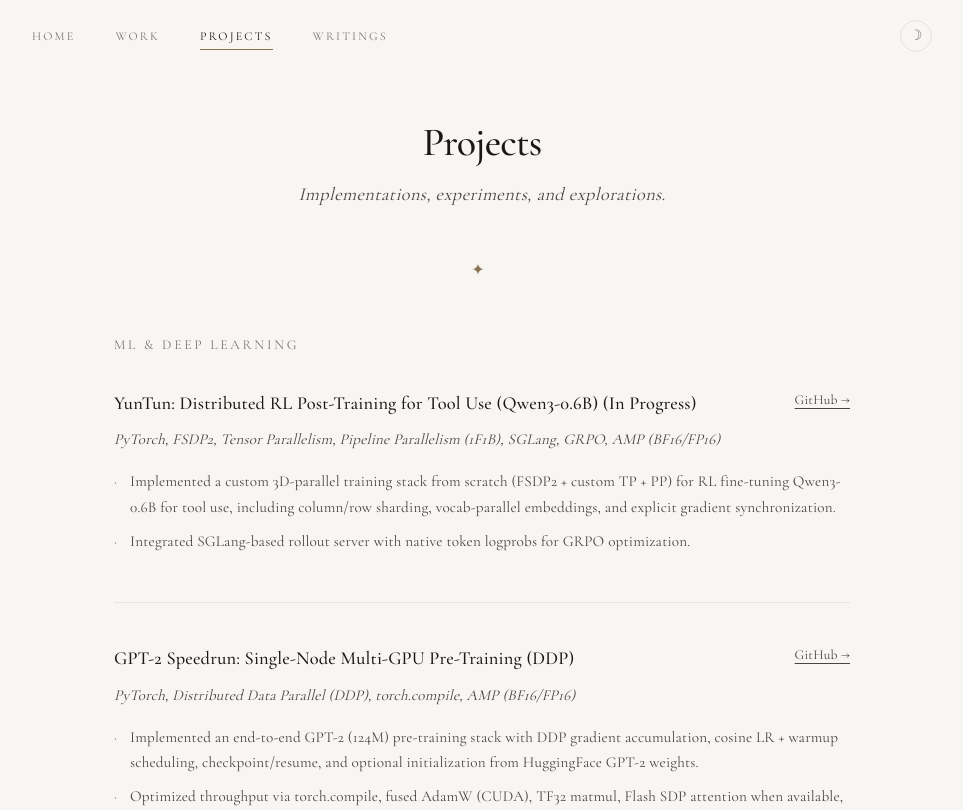
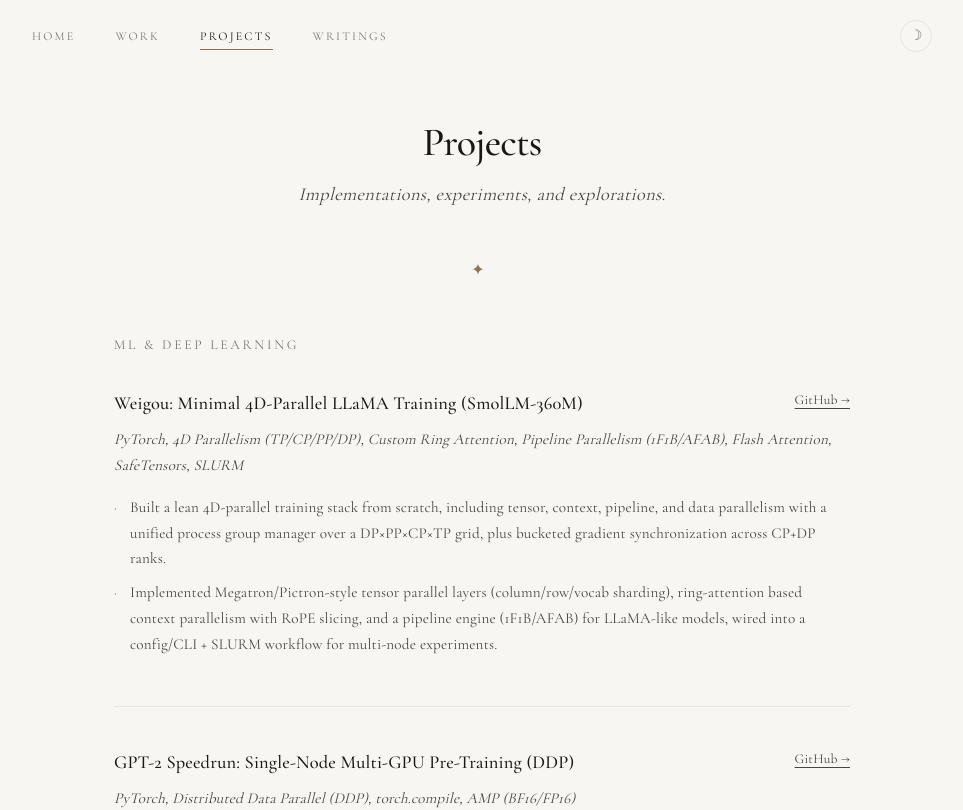
Before and after one commit to stochi0/personal-page, a Next.js app: page /projects in a window 1280 px wide. Shown: the top 810 px of the page, without its empty margins (158-1121 px from the left). Built offline with nearby package versions, Linux system fonts and the light colour scheme.

Commit message:
Update project entry for Weigou with new title, tech stack, and description

```diff
--- a/src/content/projects.ts
+++ b/src/content/projects.ts
@@ -16,13 +16,13 @@ export const projectCategories: ProjectCategory[] = [
     name: "ML & Deep Learning",
     projects: [
       {
-        title: "YunTun: Distributed RL Post-Training for Tool Use (Qwen3-0.6B) (In Progress)",
-        tech: "PyTorch, FSDP2, Tensor Parallelism, Pipeline Parallelism (1F1B), SGLang, GRPO, AMP (BF16/FP16)",
+        title: "Weigou: Minimal 4D-Parallel LLaMA Training (SmolLM-360M)",
+        tech: "PyTorch, 4D Parallelism (TP/CP/PP/DP), Custom Ring Attention, Pipeline Parallelism (1F1B/AFAB), Flash Attention, SafeTensors, SLURM",
         description: [
-          "Implemented a custom 3D-parallel training stack from scratch (FSDP2 + custom TP + PP) for RL fine-tuning Qwen3-0.6B for tool use, including column/row sharding, vocab-parallel embeddings, and explicit gradient synchronization.",
-          "Integrated SGLang-based rollout server with native token logprobs for GRPO optimization.",
+          "Built a lean 4D-parallel training stack from scratch, including tensor, context, pipeline, and data parallelism with a unified process group manager over a DP×PP×CP×TP grid, plus bucketed gradient synchronization across CP+DP ranks.",
+          "Implemented Megatron/Pictron-style tensor parallel layers (column/row/vocab sharding), ring-attention based context parallelism with RoPE slicing, and a pipeline engine (1F1B/AFAB) for LLaMA-like models, wired into a config/CLI + SLURM workflow for multi-node experiments.",
         ],
-        link: "https://github.com/stochi0/yuntun",
+        link: "https://github.com/stochi0/weigou",
         linkText: "GitHub →",
       },
       {
```
